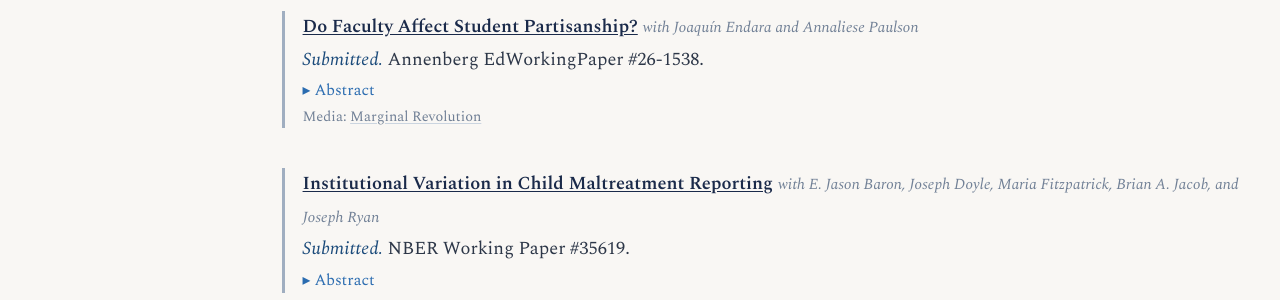
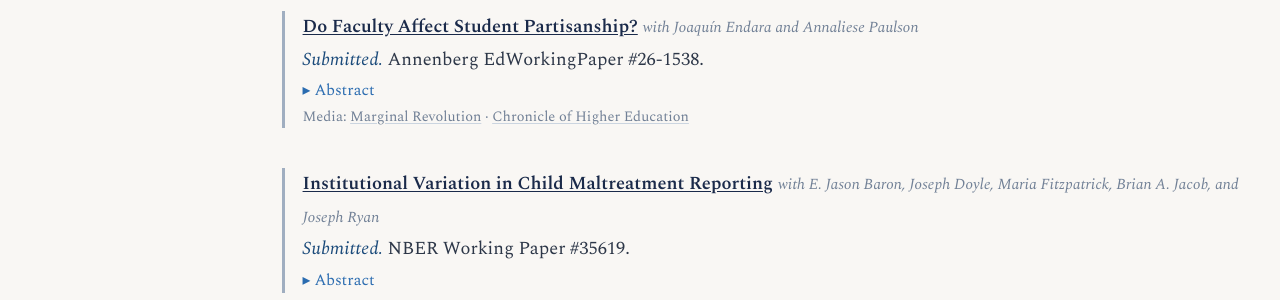
Before and after one commit to micah-baum/micah-baum.github.io, a Jekyll site: the page built from _pages/research.md, in a window 1280 px wide and 1289 px high. Shown: the part 752-1052 px from the top of the window. Built offline with Jekyll 4.4.1, drawn with Linux system fonts in a browser that asks for light colours; some web fonts are replaced.

Commit message:
Add Chronicle of Higher Education media link to partisanship paper
Co-Authored-By: Claude Opus 5 <noreply@anthropic.com>

```diff
--- a/_pages/research.md
+++ b/_pages/research.md
@@ -134,7 +134,7 @@ author_profile: true
 <summary>Abstract</summary>
 <div class="paper-abstract__body">We study whether Democratic college professors make their students more liberal. We link voter data to salary records from 33 state flagships and show that faculty skew Democratic, especially in the humanities and social sciences. We then use student transcripts from one flagship to estimate causal effects. Students become more liberal during college regardless of major and sort toward ideologically similar instructors. Exploiting plausibly random variation in when instructors teach courses, we find no effect of faculty partisanship on student partisanship. Text analysis shows exposure to liberal topics reflects student demand rather than instructor supply, leaving little room for indoctrination. </div>
 </details>
-<div class="paper-media">Media: <a href="https://marginalrevolution.com/marginalrevolution/2026/08/do-faculty-affect-student-partisanship.html" target="_blank">Marginal Revolution</a></div>
+<div class="paper-media">Media: <a href="https://marginalrevolution.com/marginalrevolution/2026/08/do-faculty-affect-student-partisanship.html" target="_blank">Marginal Revolution</a> &middot; <a href="https://www.chronicle.com/newsletter/daily-briefing/2026-08-24" target="_blank">Chronicle of Higher Education</a></div>
 </div>
 
 <div class="paper-card paper-card--wip">
```
